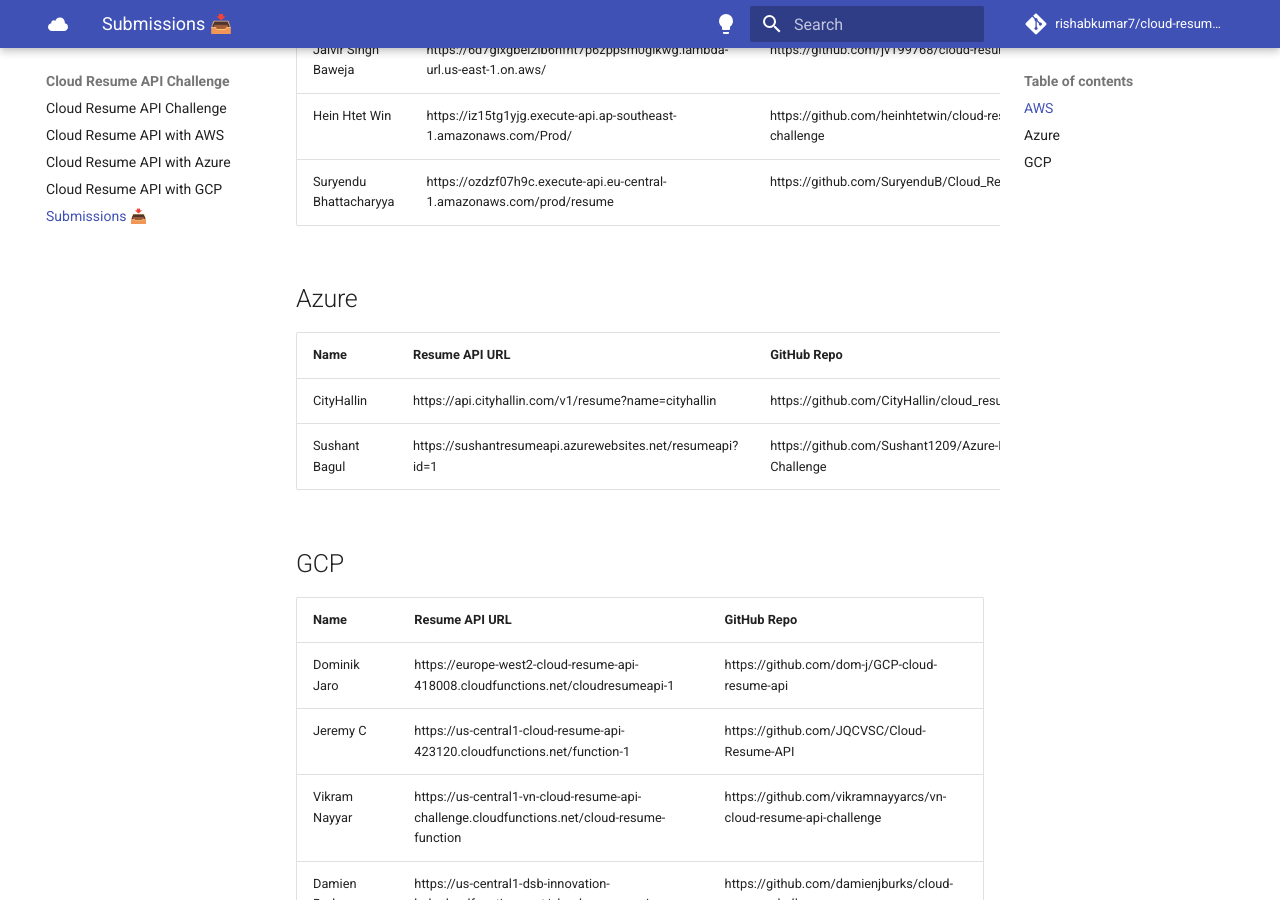
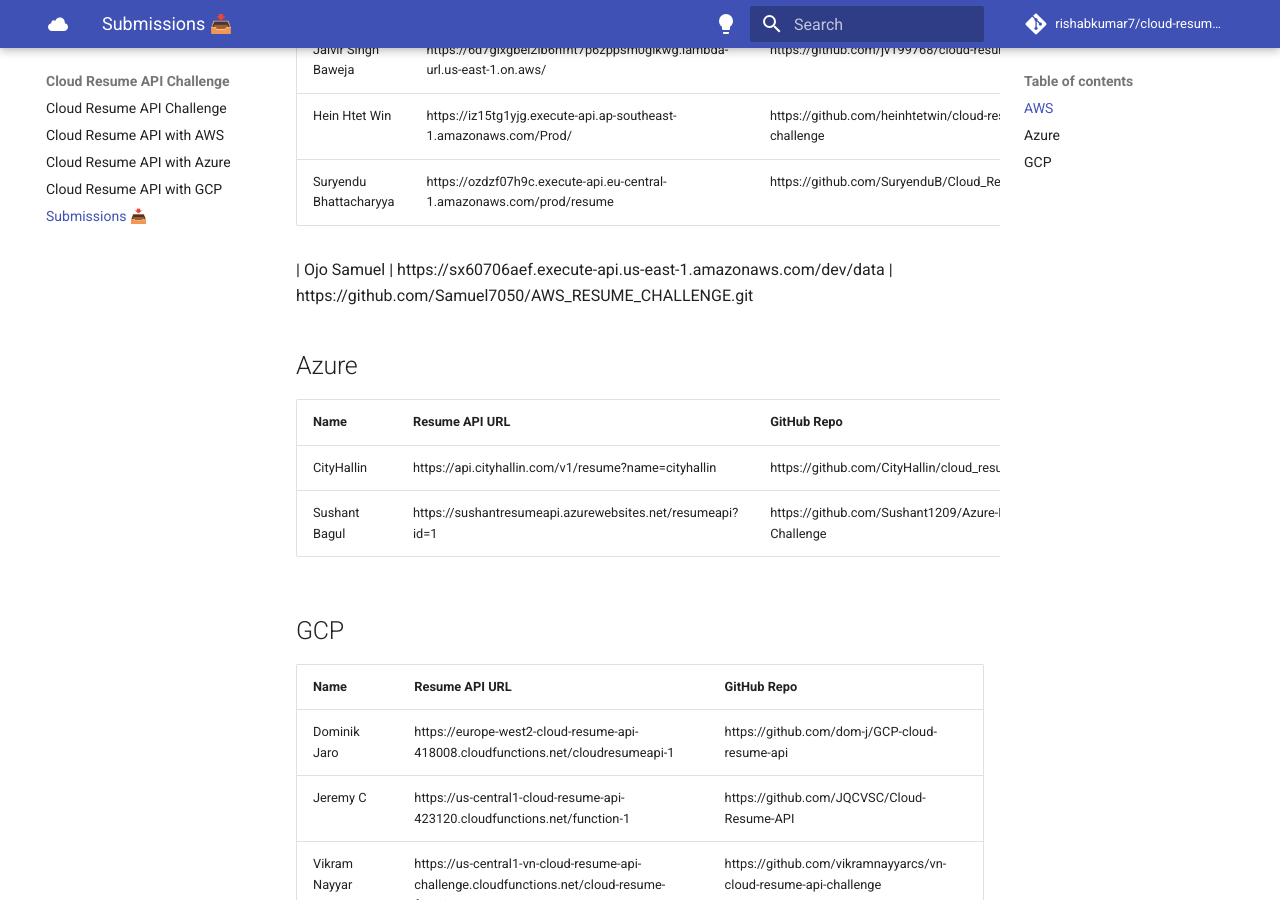
Before and after one commit to rishabkumar7/cloud-resume-api, an MkDocs documentation site: the page built from docs/submissions.md, in a window 1280 px wide and 900 px high, scrolled down 599 px. Built offline with MkDocs 1.6.1 and Material for MkDocs 9.7.7, drawn with Linux system fonts in a browser that asks for light colours; comment, search, counter and statistics services are not loaded.

Commit message:
Update Submission.md

```diff
--- a/docs/submissions.md
+++ b/docs/submissions.md
@@ -14,6 +14,8 @@
 | Hein Htet Win | https://iz15tg1yjg.execute-api.ap-southeast-1.amazonaws.com/Prod/ | https://github.com/heinhtetwin/cloud-resume-challenge
 | Suryendu Bhattacharyya | https://ozdzf07h9c.execute-api.eu-central-1.amazonaws.com/prod/resume | https://github.com/SuryenduB/Cloud_Resume_JSON
 
+| Ojo Samuel | https://sx60706aef.execute-api.us-east-1.amazonaws.com/dev/data | https://github.com/Samuel7050/AWS_RESUME_CHALLENGE.git
+
 ## Azure
 
 | Name         | Resume API URL | GitHub Repo |
```
